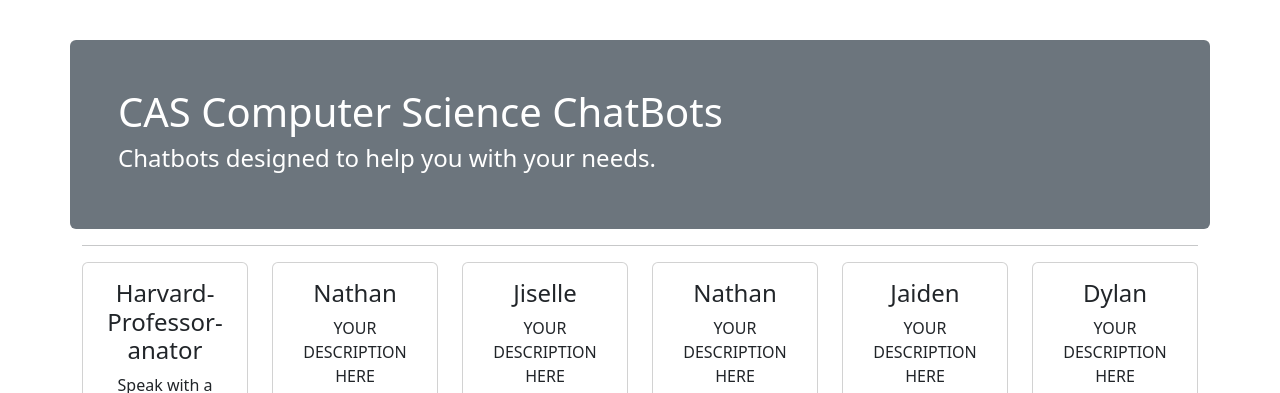
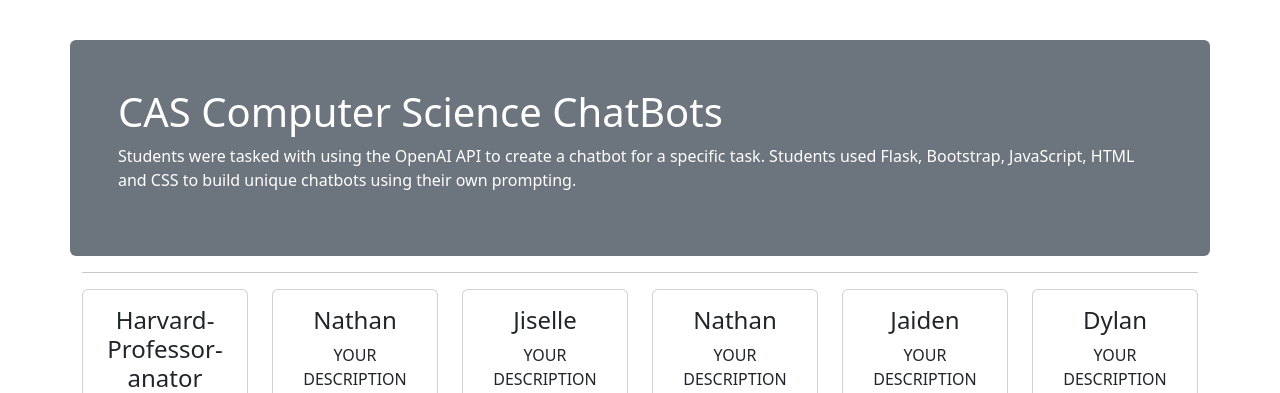
Before and after one commit to Crossroads-Computer-Science/CAS-CompSci-Chatbots---F, a Flask app: page / in a window 1280 px wide. Shown: the top 393 px of the page. Run offline with Flask 3, Linux system fonts and the light colour scheme.

Commit message:
Update index.html

```diff
--- a/templates/index.html
+++ b/templates/index.html
@@ -26,7 +26,7 @@
     <div class="row">
         <div class="mt-4 p-5 bg-secondary text-white rounded">
             <h1>CAS Computer Science ChatBots</h1>
-            <h4>Chatbots designed to help you with your needs.</h4>
+            <p>Students were tasked with using the OpenAI API to create a chatbot for a specific task. Students used Flask, Bootstrap, JavaScript, HTML and CSS to build unique chatbots using their own prompting. </p>
         </div>
     </div>
     <div>
@@ -42,7 +42,7 @@
                     <p class="card-text">Speak with a esteemed Harvard Professor about anything!</p>
                     <a href="prof" class="btn btn-success">Harvard-Professor-anator</a>
                 </div>
-                <img class="card-img-bottom" src="static/prof.jpg" alt="Card image">
+                <img class="card-img-bottom" src="/static/prof.jpg" alt="Card image">
                 <div class="card-footer">Hudson Aibel</div>
             </div>
         </div>
```
